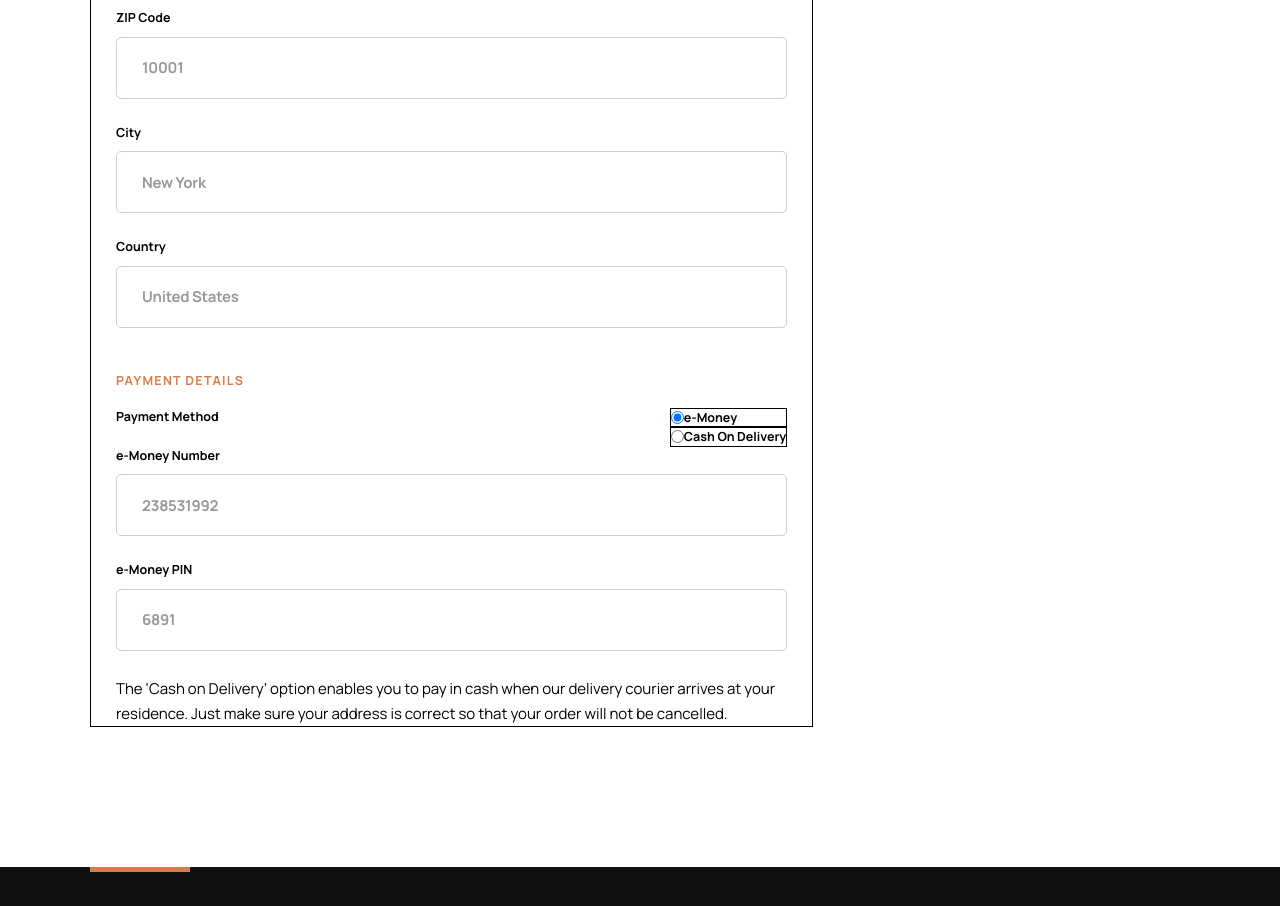
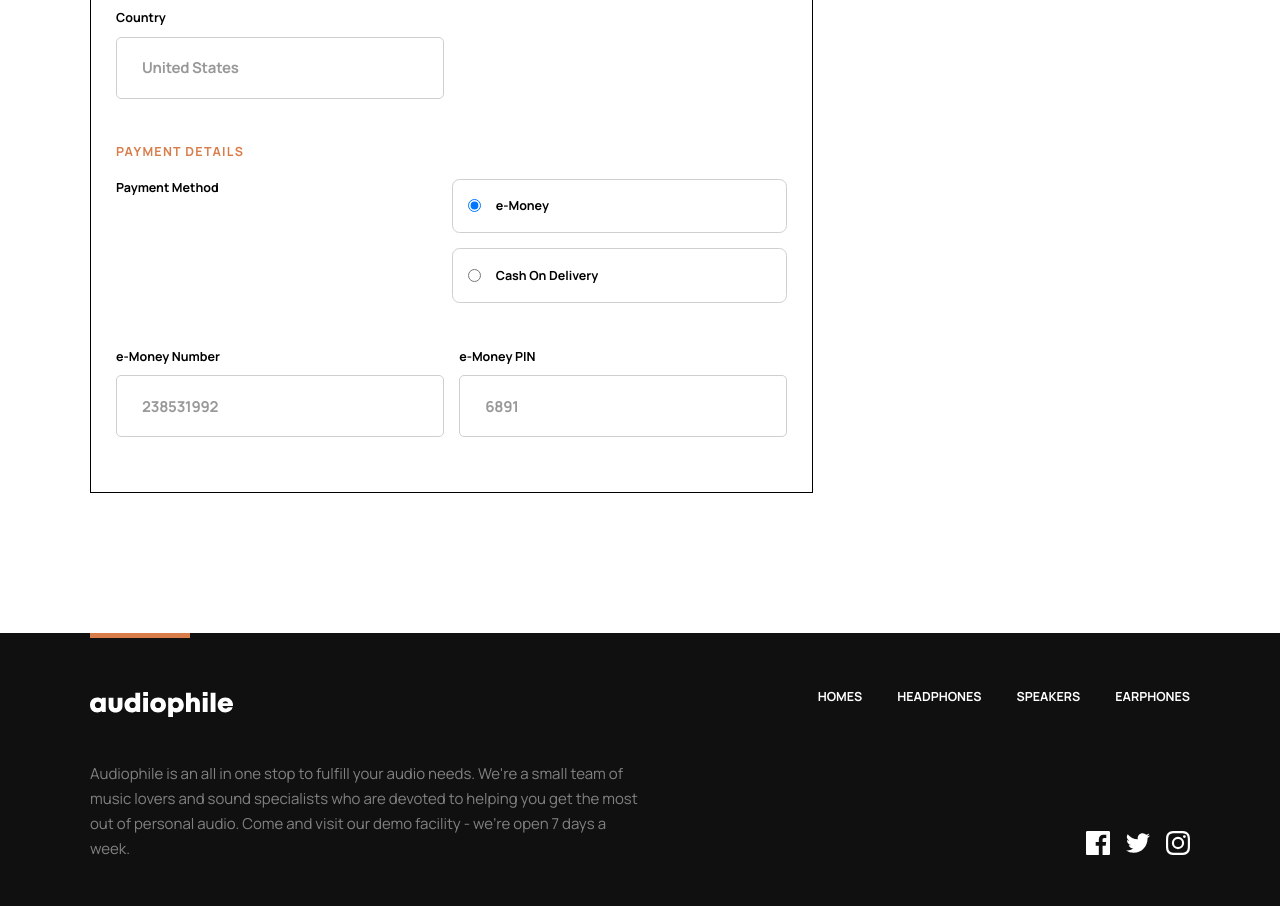
Before and after one commit to godwinopara/audiophille-ecommerce, a React (Create React App) app: page /checkout in a window 1280 px wide. Shown: the part 860-1766 px from the top of the page. Built offline with nearby package versions, Linux system fonts and the light colour scheme.

Commit message:
styled the checkout page to be responsive on tablet

```diff
--- a/src/components/form/InputWrapper.js
+++ b/src/components/form/InputWrapper.js
@@ -3,7 +3,7 @@ import FormInput from "./FormInput";
 
 const InputWrapper = ({ labelText, placeholder, inputType }) => {
   return (
-    <div>
+    <div className="w-full">
       <Label text={labelText} />
       <FormInput inputType={inputType} placeholder={placeholder} />
     </div>
--- a/src/components/form/PaymentMethod.js
+++ b/src/components/form/PaymentMethod.js
@@ -2,9 +2,9 @@ import Label from "./Label";
 
 const PaymentMethod = ({ labelText, radioName, value, onChange, checked }) => {
   return (
-    <div className="flex border items-center">
+    <div className="flex border border-gray-100 items-center py-7 w-full mb-6 rounded-xl px-6 hover:border-brown-100">
       <input
-        className="cursor-pointer"
+        className="cursor-pointer mr-6"
         type="radio"
         checked={checked}
         value={value}
--- a/src/pages/Checkout.js
+++ b/src/pages/Checkout.js
@@ -12,6 +12,7 @@ import CartContext from "../context/cart/cartContext";
 import CartItemDetails from "../components/cart/CartItemDetails";
 import CostList from "../components/checkout/CostList";
 import Input from "../components/shared/Input";
+import cashPaymentImg from "../assets/shared/desktop/cash-payment.png";
 
 const Checkout = () => {
   const { cart, total } = useContext(CartContext);
@@ -31,7 +32,7 @@ const Checkout = () => {
             <Heading3 text="checkout" classList="sm:text-4xxl md:text-5xl" />
             <div>
               <Heading4 text="BILLING DETAILS" />
-              <div>
+              <div className="xl:grid xl:grid-cols-2 gap-x-6">
                 <InputWrapper inputType="text" labelText="Name" placeholder="Alexei Ward" />
                 <InputWrapper
                   inputType="text"
@@ -47,12 +48,14 @@ const Checkout = () => {
             </div>
             <div>
               <Heading4 text="SHIPPING INFO" />
-              <div>
+              <div className="xl:grid xl:grid-cols-2 gap-x-6">
+                <div className="col-span-2">
                   <InputWrapper
                     inputType="text"
                     labelText="Address"
                     placeholder="1137 William Avenue"
                   />
+                </div>
                 <InputWrapper inputType="text" labelText="ZIP Code" placeholder="10001" />
                 <InputWrapper inputType="text" labelText="City" placeholder="New York" />
                 <InputWrapper inputType="text" labelText="Country" placeholder="United States" />
@@ -61,9 +64,9 @@ const Checkout = () => {
 
             <div>
               <Heading4 text="PAYMENT DETAILS" />
-              <div className="xl:flex justify-between">
+              <div className="xl:flex xl:justify-between">
                 <Label text="Payment Method" />
-                <div>
+                <div className="xl:w-6/12">
                   <PaymentMethod
                     labelText="e-Money"
                     value="eMoney"
@@ -79,19 +82,30 @@ const Checkout = () => {
                 </div>
               </div>
 
+              <div className="my-12">
                 {paymentMethod === "eMoney" && (
-                <div>
-                  <InputWrapper type="number" labelText="e-Money Number" placeholder="238531992" />
+                  <div className="xl:grid xl:grid-cols-2 gap-x-6">
+                    <InputWrapper
+                      type="number"
+                      labelText="e-Money Number"
+                      placeholder="238531992"
+                    />
                     <InputWrapper type="number" labelText="e-Money PIN" placeholder="6891" />
                   </div>
                 )}
 
-              <div>
-                <p>
-                  The ‘Cash on Delivery’ option enables you to pay in cash when our delivery courier
-                  arrives at your residence. Just make sure your address is correct so that your
-                  order will not be cancelled.
+                {paymentMethod === "cashOnDelivery" && (
+                  <div className="md:flex">
+                    <div className="mb-10 w-1/3 ">
+                      <img src={cashPaymentImg} alt="" className="h-24 w-24" />
+                    </div>
+                    <p className="opacity-50">
+                      The ‘Cash on Delivery’ option enables you to pay in cash when our delivery
+                      courier arrives at your residence. Just make sure your address is correct so
+                      that your order will not be cancelled.
                     </p>
+                  </div>
+                )}
               </div>
             </div>
           </form>
```
Also changed, not shown: src/assets/shared/desktop/cash-payment.png (added). Lines whose indentation alone changed are shown as unchanged.
